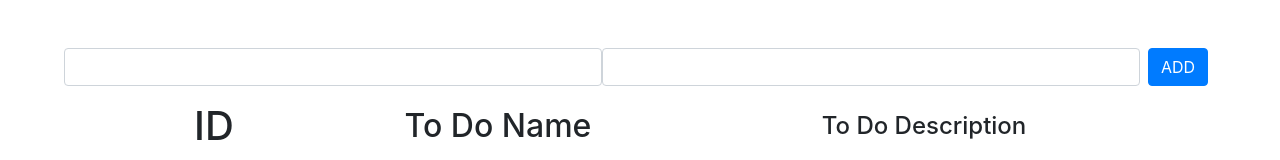
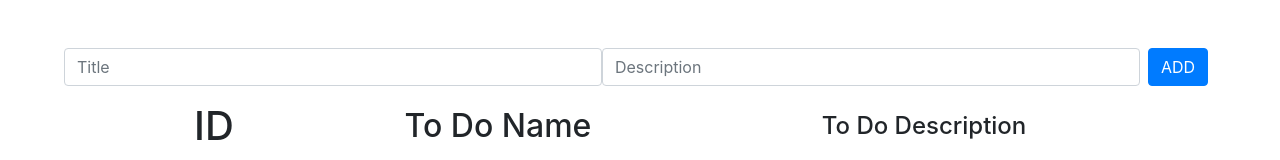
Before and after one commit to mhdhassan99/hooks_pra, a React (Create React App) app: page / in a window 1280 px wide. Shown: the top 160 px of the page. Built offline with nearby package versions, Linux system fonts and the light colour scheme.

Commit message:
last thing left

```diff
--- a/src/App.js
+++ b/src/App.js
@@ -10,18 +10,27 @@ import TodoForm from './components/TodoForm'
 function App() {
   let [todo, setTodo] = useState([{id: 0, title: 'study', description: 'study hooks for 3 hours'}])
 
-  const addTodo = (obj) => {
-    obj.id = (todo.length - 1) + 1
-
+  const addTodo = (title, description) => {
+    // obj.id = (todo.length - 1) + 1
+    let obj = {
+        id: (todo.length - 1) + 1,
+        title: title,
+        description: description
+      }
     let copyOfState = [...todo, obj]
     setTodo(copyOfState)
   }
 
+  const deleteHandle = (id) => {
+    let copyOfState = [...todo]
+    copyOfState = copyOfState.filter(todo => todo.id != id)
+    setTodo(copyOfState)
+  }
+
   return (
-
     <div className="App m-5">
         <TodoForm todos={todo} addTodo={addTodo}/>
-        <TodoList todos={todo} />
+        <TodoList todos={todo} deleteHandle={deleteHandle}/>
     </div>
   );
 }
--- a/src/components/todoForm.js
+++ b/src/components/todoForm.js
@@ -3,28 +3,31 @@ import React, {useState} from 'react';
 
 let TodoForm = (props) => {
 
-    let [search, setSearch] = useState({title: '', description: ''})
+    // let [search, setSearch] = useState({title: '', description: ''})
 
-    const inputHandle = (e) => {
-        const value = e.target.value
-        setSearch({
-            ...search,
-            [e.target.name]: value
-        })
-    }
+    let [title, setTitle] = useState('')
+    let [description, setDescription] = useState('')
 
-    const handleAdd = (e) => {
-         props.addTodo(search)
-        //  console.log(search)
-    }
+    // const inputHandle = (e) => {
+    //     const value = e.target.value
+    //     setSearch({
+    //         ...search,
+    //         [e.target.name]: value
+    //     })
+    // }
+
+    // const handleAdd = (e) => {
+    //      props.addTodo(search)
+    //     //  console.log(search)
+    // }
 
 
     return (
         <div className="row m-3">
-            <input onChange={inputHandle} className="col form-control" type="text" value={search.name} name='title'/>
-            <input onChange={inputHandle} className="col form-control" type="text" value={search.description} name='description'/>
+            <input onChange={(e) => setTitle(e.target.value)} className="col form-control" type="text" value={title} name='title' placeholder='Title'/>
+            <input onChange={(e) => setDescription(e.target.value)} className="col form-control" type="text" value={description} name='description' placeholder='Description'/>
 
-            <button onClick={handleAdd} className="btn btn-primary mx-2" >
+            <button onClick={() => props.addTodo(title, description)} className="btn btn-primary mx-2" >
                 ADD
             </button>
         </div>
--- a/src/components/todoItem.js
+++ b/src/components/todoItem.js
@@ -1,7 +1,7 @@
 import React from 'react';
 
 let TodoItem = (props) => {
-
+    // console.log(props)
     return (
         <div className="row mx-2 align-items-center">
             <div className='col'>
@@ -16,7 +16,7 @@ let TodoItem = (props) => {
             </div>
 
             <button className="btn btn-primary mx-2">Edit</button>
-            <button className="btn btn-danger mx-2">Delete</button>
+            <button onClick={(e) => props.deleteHandle(props.id)} className="btn btn-danger mx-2">Delete</button>
 
         </div>
     );
--- a/src/components/todoList.js
+++ b/src/components/todoList.js
@@ -3,7 +3,7 @@ import TodoItem from './TodoItem'
 
 let TodoList = (props) => {
 
-    let todos = props.todos.map((todo) => <TodoItem key={todo.id} id={todo.id} title={todo.title} description={todo.description}/>)
+    let todos = props.todos.map((todo) => <TodoItem key={todo.id} id={todo.id} title={todo.title} description={todo.description} deleteHandle={props.deleteHandle}/>)
     return (
         <div className="row-4">
             <div className='row mx-4 align-items-center'>
```
Also changed, not shown: 1 other file (tests, documents, lock files or other folders).
